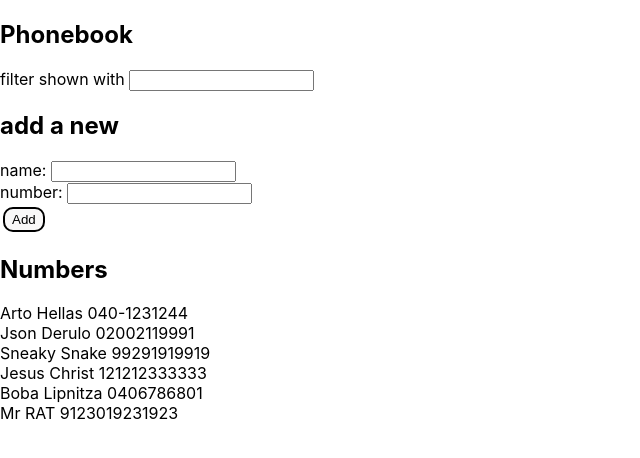
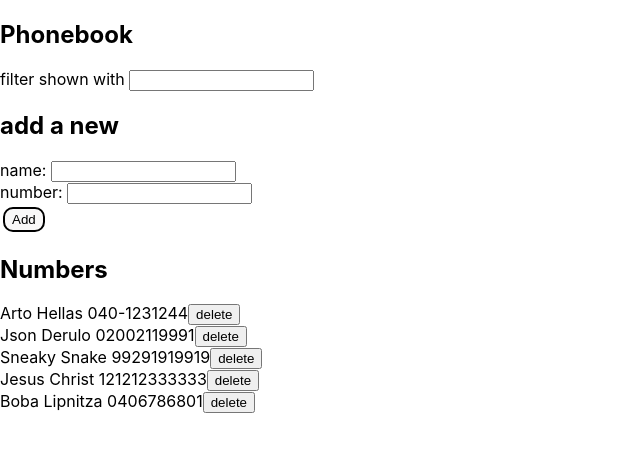
Before and after one commit to oliverhertzberg/Osa2, a React (Create React App) app: page / in a window 1280 px wide. Shown: the top 458 px of the page, without its empty margins (0-640 px from the left). Built offline with nearby package versions, Linux system fonts and the light colour scheme; data requests are answered from the project's data file.

Commit message:
tehtävä2.14

```diff
--- a/db.json
+++ b/db.json
@@ -24,11 +24,6 @@
       "name": "Boba Lipnitza",
       "number": "0406786801",
       "id": 5
-    },
-    {
-      "name": "Mr RAT",
-      "number": "9123019231923",
-      "id": 6
     }
   ]
 }
--- a/src/App.js
+++ b/src/App.js
@@ -1,5 +1,4 @@
 import { useState, useEffect } from 'react';
-import axios from 'axios';
 import './index.css';
 import personService from './services/persons'
 
@@ -56,6 +55,19 @@ useEffect(() => {
     }
   }
 
+  const deletePerson = (id) => {
+    if (window.confirm(`Are you sure you want to delete ${persons.find(person => person.id === id).name}?`)) {
+      personService
+      .remove(id)
+      .then(() => {
+        setPersons(persons.filter(person => person.id !== id))
+      })
+      .catch(error => {
+        console.log(error)
+      })
+    }
+  }
+
   const filteredPersons = persons.filter(person => {
     return person.name.toLowerCase().includes(query.toLowerCase())
   })
@@ -71,7 +83,7 @@ useEffect(() => {
       handleNumChange={handleNumChange} newName={newName} newNum={newNum} />
 
       <h2>Numbers</h2>
-      <Persons filteredPersons={filteredPersons} />
+      <Persons filteredPersons={filteredPersons} deletePerson={deletePerson}/>
     </div>
   )
 }
@@ -102,7 +114,8 @@ const Persons = (props) => {
   return (
     <div>
       {props.filteredPersons.map(person =>
-        ( <div key={person.name}>{person.name} {person.number}</div>))}
+        ( <div key={person.name}>{person.name} {person.number}
+        <button onClick={() =>props.deletePerson(person.id)}>delete</button></div>))}
     </div>
   )
 }
--- a/src/services/persons.js
+++ b/src/services/persons.js
@@ -16,8 +16,14 @@ const update = (id, newObject) => {
     return request.then(response => response.data)
 }
 
+const remove = id => {
+    const request = axios.delete(`${baseURL}/${id}`)
+    return request.then(response => response.data)
+}
+
 export default {
     getAll: getAll,
     create: create,
-    update: update
+    update: update,
+    remove: remove
 }
```
